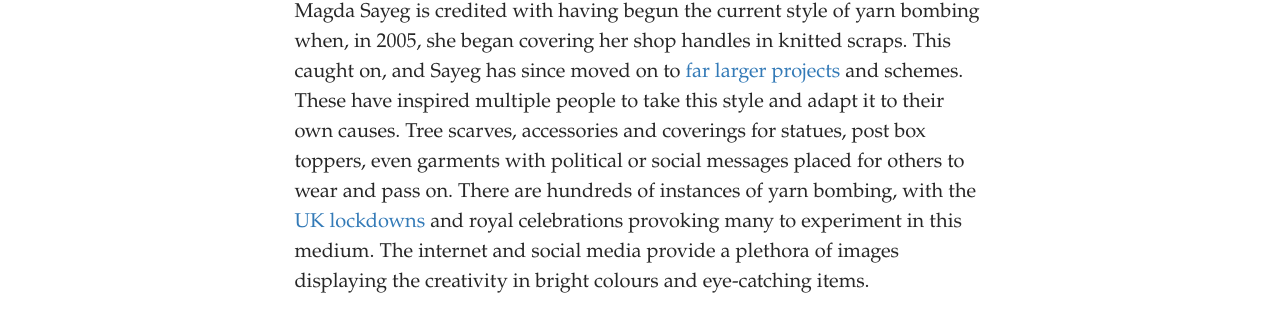
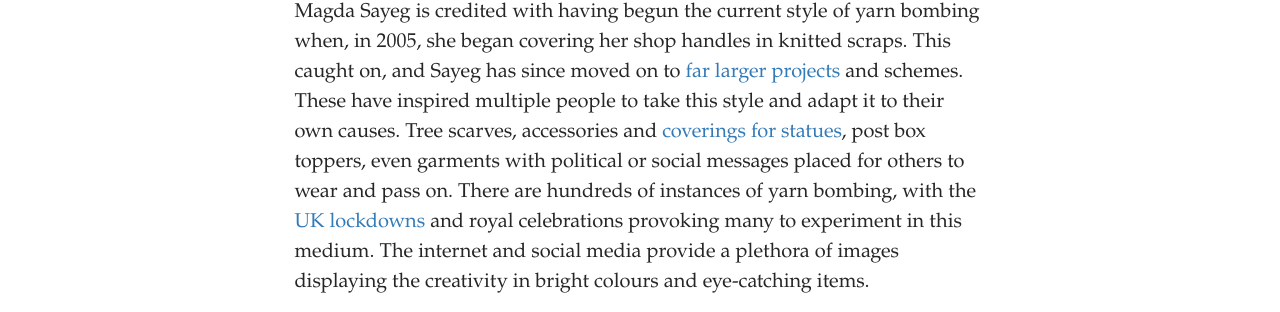
Before and after one commit to SammySpinsAYarn/Blog, a Jekyll site: the page built from _posts/2023-08-12-yarn-bombing-is-crafty-graffiti.md, in a window 1280 px wide. Shown: the part 609-921 px from the top of the page. Built offline with Jekyll 4.4.1, drawn with Linux system fonts in a browser that asks for light colours; some web fonts are replaced; some of the changed lines change nothing that is shown.

Commit message:
Update Post “2023-08-12-yarn-bombing-is-crafty-graffiti”

```diff
--- a/_posts/2023-08-12-yarn-bombing-is-crafty-graffiti.md
+++ b/_posts/2023-08-12-yarn-bombing-is-crafty-graffiti.md
@@ -8,7 +8,7 @@
 ---
 Y﻿arn bombing, or guerilla knitting, is fascinating. It is considered a type of street art, and involves covering something in public with a knitted/crocheted piece. It could be small, like a garland on a fence, or massive, like covering an entire bus. As with other pieces of street art, it can be 'frivolous' and colourful or a message/allegory. Whatever form it takes, it is the crafters' answer to graffiti and should not be overlooked.
 
-M﻿agda Sayeg is credited with having begun the current style of yarn bombing when, in 2005, she began covering her shop handles in knitted scraps. This caught on, and Sayeg has since moved on to [far larger projects](https://www.ted.com/talks/magda_sayeg_how_yarn_bombing_grew_into_a_worldwide_movement) and schemes. These have inspired multiple people to take this style and adapt it to their own causes. Tree scarves, accessories and coverings for statues, post box toppers, even garments with political or social messages placed for others to wear and pass on.  There are hundreds of instances of yarn bombing, with the [UK lockdowns](https://www.shropshirestar.com/news/viral-news/2021/06/04/book-celebrates-uk-yarn-bombing-craze-through-lockdown/) and royal celebrations provoking many to experiment in this medium. The internet and social media provide a plethora of images displaying the creativity in bright colours and eye-catching items.
+M﻿agda Sayeg is credited with having begun the current style of yarn bombing when, in 2005, she began covering her shop handles in knitted scraps. This caught on, and Sayeg has since moved on to [far larger projects](https://www.ted.com/talks/magda_sayeg_how_yarn_bombing_grew_into_a_worldwide_movement) and schemes. These have inspired multiple people to take this style and adapt it to their own causes. Tree scarves, accessories and [coverings for statues](https://www.nytimes.com/2011/05/19/fashion/creating-graffiti-with-yarn.html), post box toppers, even garments with political or social messages placed for others to wear and pass on.  There are hundreds of instances of yarn bombing, with the [UK lockdowns](https://www.shropshirestar.com/news/viral-news/2021/06/04/book-celebrates-uk-yarn-bombing-craze-through-lockdown/) and royal celebrations provoking many to experiment in this medium. The internet and social media provide a plethora of images displaying the creativity in bright colours and eye-catching items.
 
 B﻿ut these items are as prone to vandalism as any other street art. Some have been removed by council authorities and litter pickers due to their unauthorised nature. Others have been removed or had pieces taken by members of the public. There are instances of the creators having pieces removed within twelve hours of placement. In some cases the works are replaced, especially in cases where they are promoting charitable causes. Other times they are warned that the area will be cleared of any errant yarn as soon as it is noticed. As with regular crafted items, the reaction of the recipient (the public rather than an individual giftee) can vary dramatically. Yet for most, provided the work is temporary, it seems to be a cheerful addition to the everyday.
 
```
